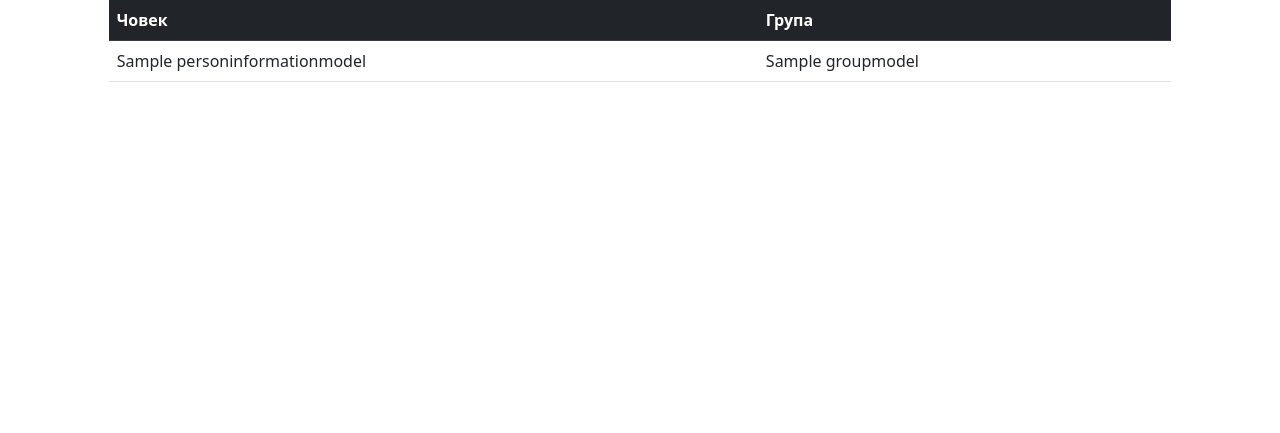
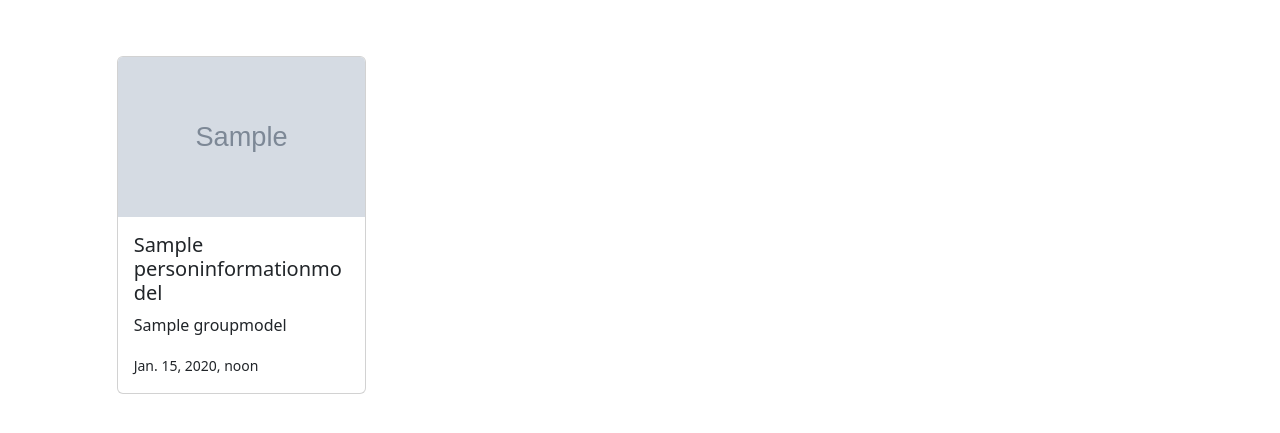
Before and after one commit to borko81/django_checkin_system, a Django app: page /inhouse/ in a window 1280 px wide. Shown: the part 56-489 px from the top of the page. Run offline with Django 4.2, Linux system fonts and the light colour scheme; a user stored in the database is signed in; tables that the repository leaves empty hold one stand-in row (values such as "Sample post"); grey boxes marked "Sample" are stand-in pictures.

Commit message:
Change view template for people in house, now use grid system

```diff
--- a/project/mpass/models.py
+++ b/project/mpass/models.py
@@ -101,6 +101,7 @@ class ActionModel(models.Model):
 
 class OnlyInHouse(models.Model):
     card = models.ForeignKey(CardsModel, on_delete=models.CASCADE)
+    when_come = models.DateTimeField(blank=True, null=True)
 
     def __str__(self):
         return self.card.card
@@ -110,9 +111,10 @@ class OnlyInHouse(models.Model):
 def only_in_house(sender, instance, **kwargs):
     action = instance.action
     card_id = instance.card_id
+    when_come = instance.data_time
 
     if action == "IN":
-        OnlyInHouse.objects.create(card=card_id)
+        OnlyInHouse.objects.create(card=card_id, when_come=when_come)
     else:
         try:
             target = OnlyInHouse.objects.get(card=card_id)
--- a/project/mpass/static/css/style.css
+++ b/project/mpass/static/css/style.css
@@ -69,6 +69,16 @@
 }
 
 
+.show_result {
+ display: grid;
+  grid-template-columns: 1fr 1fr 1fr 1fr;
+}
+
+.card-img-top {
+    width: 100%;
+    height: 20vh;
+}
+
 @media only screen and (min-width: 600px) {
     .mt-10 {
         margin-top: 160px;
--- a/project/templates/mpass/in_house.html
+++ b/project/templates/mpass/in_house.html
@@ -1,24 +1,17 @@
 {% extends 'mpass/base.html' %}
 {% block content %}
-	<table class="table">
-		<thead class="table-dark">
-			<tr>
-				<th>Човек</th>
-				<th>Група</th>
-			</tr>
-		</thead>
-		<tbody>
-			{% for result in people_in_house %}
-				<tr>
-					<td>
-						{{ result.card.person_id }}
-					</td>
-					<td>
-						{{ result.card.person_id.group }}
-					</td>
-				</tr>
-			{% endfor %}
-
-		</tbody>
-	</table>
+	<div class="show_result mt-5">
+		{% for result in people_in_house  %}
+			<div class="card my-2 mx-2">
+				{% if result.card.person_id.picture %}
+					<img class="card-img-top" src="../media/{{result.card.person_id.picture}}" alt="">
+				{% endif %}
+				<div class="card-body">
+					<h5 class="card-title">{{ result.card.person_id }}</h5>
+					<p class="card-text">{{ result.card.person_id.group }}</p>
+					<small>{{ result.when_come }}</small>
+				</div>
+			</div>
+		{% endfor %}
+	</div>
 {% endblock content %}
```
Also changed, not shown: project/mpass/migrations/0004_onlyinhouse_when_come.py (added).
